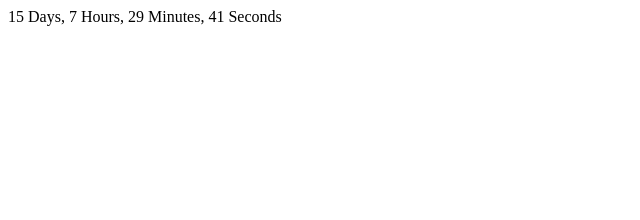
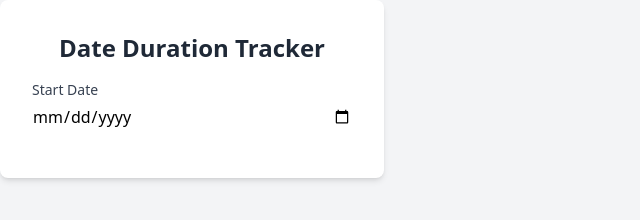
Before and after one commit to raghavxkatta/CountDown-Timer, a plain HTML site: page index.html in a window 1280 px wide. Shown: the whole page, without its empty margins (0-640 px from the left). Drawn offline with nearby package versions, Linux system fonts and the light colour scheme.

Commit message:
abhi tk ka kaam

```diff
--- a/index.html
+++ b/index.html
@@ -4,9 +4,16 @@
     <meta charset="UTF-8">
     <meta name="viewport" content="width=device-width, initial-scale=1.0">
     <title>Timer</title>
+    <script src="https://cdn.tailwindcss.com"></script>
 </head>
-<body>
-    <div id="timer"></div>
+<body class="bg-gray-100 items-center justify-center">
+    <div  class="bg-white p-8 rounded-lg shadow-md w-96">
+<h1 class="text-2xl font-bold mb-4 text-center text-gray-800 ">Date Duration Tracker</h1>
+<div class="mb-4">
+    <label for="startDate" class="block text-sm font-medium text-gray-700">Start Date</label>
+    <input type="date" id="startDate" class="mt-1 block w-full rounded-md border-gray-300">
+</div>
+</div>
     <script src="script.js"></script>
 </body>
 </html>
--- a/script.js
+++ b/script.js
@@ -1,5 +1,6 @@
-const startDate = new Date('2024-09-02').getTime();
+let startDate;
 function updateTimer(){
+
 const now = new Date().getTime()/* to get the current time in milliseconds */
 const difference= now-startDate;/* to calculate the time difference */
 const Days= Math.floor(difference/(1000*60*60*24));/* Calculate days:1000 milliseconds * 60 seconds * 60 minutes * 24 hours = 1 day */
```
